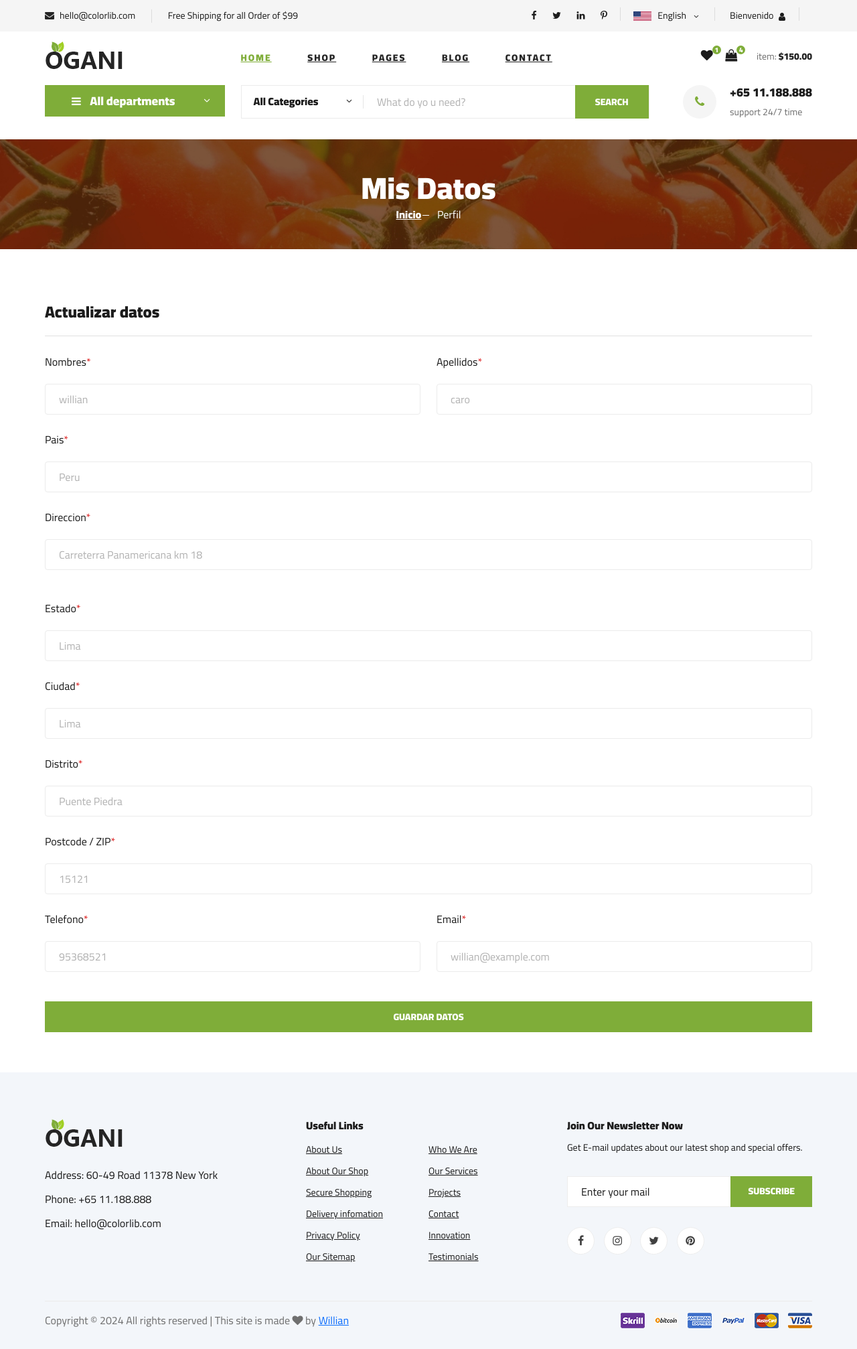
After one commit to BanditoCL/shop, a PHP site: page /profile.php in a window 1280 px wide. The commit adds this page. Shown: the whole page at 67% size. Run offline with PHP 8.4, Linux system fonts and the light colour scheme; a user stored in the database is signed in; data comes from the database, SQL or seed files in the repository; some libraries are stand-ins or nearby versions.

Commit message:
antes de stripe

```diff
--- a/header.php
+++ b/header.php
@@ -110,7 +110,7 @@
                   <span class="fa fa-user"></span>
                   <ul>
                     <!-- los datos de compras y cuenta podrian ser modales  -->
-                    <li><a href="#" data-toggle="modal" data-target="#">Mi Cuenta</a></li>
+                    <li><a href="profile.php">Mi Cuenta</a></li>
                     <li><a href="#" data-toggle="modal" data-target="#">Mis Compras</a></li>
                     <li><a href="login/salir.php">Salir</a></li>
                   </ul>
--- a/login/register.php
+++ b/login/register.php
@@ -69,20 +69,20 @@ if ($_SERVER['REQUEST_METHOD'] === 'POST') {
                 <article class="card-body">
                     <form action="login/register.php" method="post">
                         <div class="form-group">
-                            <input class="form-control" placeholder="Nombres" type="text" name="nombres">
+                            <input class="form-control" placeholder="Nombres" type="text" name="nombres" required>
                         </div>
                         <div class="form-group">
-                            <input class="form-control" placeholder="Apellidos" type="text" name="apellidos">
+                            <input class="form-control" placeholder="Apellidos" type="text" name="apellidos" required>
                         </div>
                         <div class="form-group">
-                            <input class="form-control" placeholder="Email" type="email" name="email">
+                            <input class="form-control" placeholder="Email" type="email" name="email" required>
                         </div>
                         <div class="form-group position-relative">
-                            <input class="form-control" id="pass" placeholder="Contraseña" type="password" name="pass">
+                            <input class="form-control" id="pass" placeholder="Contraseña" type="password" name="pass" required>
                             <span toggle="#pass" class="fa fa-fw fa-eye field-icon toggle-password"></span>
                         </div>
                         <div class="form-group position-relative">
-                            <input class="form-control" id="r_pass" placeholder="Repetir Contraseña" type="password" name="r_pass">
+                            <input class="form-control" id="r_pass" placeholder="Repetir Contraseña" type="password" name="r_pass" required>
                             <span toggle="#r_pass" class="fa fa-fw fa-eye field-icon toggle-password"></span>
                         </div>
                         <div class="row">
--- /dev/null
+++ b/profile.php
@@ -0,0 +1,179 @@
+<?php
+session_start();
+include 'conexion.php';
+
+// Verificar si hay un usuario logueado
+if (!isset($_SESSION['id_cliente'])) {
+    header('Location: index.php'); // Redirige si no está logueado
+    exit();
+}
+$id_cliente = $_SESSION['id_cliente'];
+
+if ($_SERVER['REQUEST_METHOD'] === 'POST') {
+
+    // Recibir los datos del formulario
+    $nombres = $_POST['nombres'];
+    $apellidos = $_POST['apellidos'];
+    $pais = $_POST['pais'];
+    $direccion = $_POST['direccion'];
+    $ciudad = $_POST['ciudad'];
+    $estado = $_POST['estado'];
+    $distrito = $_POST['distrito'];
+    $postal = $_POST['postal'];
+    $telefono = $_POST['telefono'];
+    $email = $_POST['email'];
+
+    $update_consult = "UPDATE clientes SET nombres = '$nombres', apellidos = '$apellidos', pais = '$pais', direccion = '$direccion', ciudad = '$ciudad', estado = '$estado', distrito = '$distrito', postal = '$postal', telefono = '$telefono', email = '$email' WHERE id_cliente = '$id_cliente'";
+
+    if (!mysqli_query($conectar, $update_consult)) {
+        echo "Error al insertar en la tabla 'clientes': " . mysqli_error($conectar);
+        exit();
+    }
+
+    // Mostrar mensaje de éxito y luego redirigir
+    echo "<script>
+        alert('Actualizado :3');
+        setTimeout(function() {
+            window.location.href = 'index.php';
+        }, 2000); // Redirige después de 2 segundos
+    </script>";
+    exit(); // Asegurarse de que no continúe ejecutando el script después de la redirección
+}
+?>
+<!DOCTYPE html>
+<html lang="zxx">
+
+<head>
+    <meta charset="UTF-8">
+    <meta name="description" content="Ogani Template">
+    <meta name="keywords" content="Ogani, unica, creative, html">
+    <meta name="viewport" content="width=device-width, initial-scale=1.0">
+    <meta http-equiv="X-UA-Compatible" content="ie=edge">
+    <title>Ogani | Template</title>
+
+    <!-- Google Font -->
+    <link href="https://fonts.googleapis.com/css2?family=Cairo:wght@200;300;400;600;900&display=swap" rel="stylesheet">
+
+    <!-- Css Styles -->
+    <link rel="stylesheet" href="css/bootstrap.min.css" type="text/css">
+    <link rel="stylesheet" href="css/font-awesome.min.css" type="text/css">
+    <link rel="stylesheet" href="css/elegant-icons.css" type="text/css">
+    <link rel="stylesheet" href="css/nice-select.css" type="text/css">
+    <link rel="stylesheet" href="css/jquery-ui.min.css" type="text/css">
+    <link rel="stylesheet" href="css/owl.carousel.min.css" type="text/css">
+    <link rel="stylesheet" href="css/slicknav.min.css" type="text/css">
+    <link rel="stylesheet" href="css/style.css" type="text/css">
+</head>
+
+<body>
+
+    <?php include('header.php'); ?>
+
+    <!-- Breadcrumb Section Begin -->
+    <section class="breadcrumb-section set-bg" data-setbg="img/breadcrumb.jpg">
+        <div class="container">
+            <div class="row">
+                <div class="col-lg-12 text-center">
+                    <div class="breadcrumb__text">
+                        <h2>Mis Datos</h2>
+                        <div class="breadcrumb__option">
+                            <a href="./index.html">Inicio</a>
+                            <span>Perfil</span>
+                        </div>
+                    </div>
+                </div>
+            </div>
+        </div>
+    </section>
+    <!-- Breadcrumb Section End -->
+    <?php
+    $consult_cliente = "SELECT * FROM clientes WHERE id_cliente = '$id_cliente'";
+    $result_cliente = mysqli_query($conectar, $consult_cliente);
+    $cliente = mysqli_fetch_assoc($result_cliente);
+    ?>
+    <!-- Checkout Section Begin -->
+    <section class="checkout spad">
+        <div class="container">
+            <div class="checkout__form">
+                <h4>Actualizar datos</h4>
+                <form action="profile.php" method="post">
+                    <div class="row">
+                        <div class="col-lg-6">
+                            <div class="checkout__input">
+                                <p>Nombres<span>*</span></p>
+                                <input type="text" value="<?php echo $cliente['nombres']; ?>" name="nombres">
+                            </div>
+                        </div>
+                        <div class="col-lg-6">
+                            <div class="checkout__input">
+                                <p>Apellidos<span>*</span></p>
+                                <input type="text" value="<?php echo $cliente['apellidos']; ?>" name="apellidos">
+                            </div>
+                        </div>
+                    </div>
+                    <div class="checkout__input">
+                        <p>Pais<span>*</span></p>
+                        <input type="text" value="<?php echo $cliente['pais']; ?>" name="pais">
+                    </div>
+                    <div class="checkout__input">
+                        <p>Direccion<span>*</span></p>
+                        <input type="text" placeholder="Street Address" class="checkout__input__add" value="<?php echo $cliente['direccion']; ?>" name="direccion">
+                    </div>
+                    <div class="checkout__input">
+                        <p>Estado<span>*</span></p>
+                        <input type="text" value="<?php echo $cliente['estado']; ?>" name="estado">
+                    </div>
+                    <div class="checkout__input">
+                        <p>Ciudad<span>*</span></p>
+                        <input type="text" value="<?php echo $cliente['ciudad']; ?>" name="ciudad">
+                    </div>
+                    <div class="checkout__input">
+                        <p>Distrito<span>*</span></p>
+                        <input type="text" value="<?php echo $cliente['distrito']; ?>" name="distrito">
+                    </div>
+                    <div class="checkout__input">
+                        <p>Postcode / ZIP<span>*</span></p>
+                        <input type="text" value="<?php echo $cliente['postal']; ?>" name="postal">
+                    </div>
+                    <div class="row">
+                        <div class="col-lg-6">
+                            <div class="checkout__input">
+                                <p>Telefono<span>*</span></p>
+                                <input type="text" value="<?php echo $cliente['telefono']; ?>" name="telefono">
+                            </div>
+                        </div>
+                        <div class="col-lg-6">
+                            <div class="checkout__input">
+                                <p>Email<span>*</span></p>
+                                <input type="text" value="<?php echo $cliente['email']; ?>" name="email">
+                            </div>
+                        </div>
+                    </div>
+                    <button type="submit" class="site-btn" style="width: 100%; margin-top: 20px;">Guardar Datos</button>
+                </form>
+            </div>
+        </div>
+    </section>
+    <!-- Checkout Section End -->
+
+    <?php include('footer.php'); ?>
+
+    <?php include('cart.php'); ?>
+    <?php include('login/login.php'); ?>
+    <?php include('login/register.php'); ?>
+
+    <!-- Js Plugins -->
+    <script src="js/jquery-3.3.1.min.js"></script>
+    <script src="js/bootstrap.min.js"></script>
+    <script src="js/jquery.nice-select.min.js"></script>
+    <script src="js/jquery-ui.min.js"></script>
+    <script src="js/jquery.slicknav.js"></script>
+    <script src="js/mixitup.min.js"></script>
+    <script src="js/owl.carousel.min.js"></script>
+    <script src="js/main.js"></script>
+    <script src="js/cart.js"></script>
+
+
+</body>
+
+</html>
```
Also changed, not shown: checkout.php (+37 -15 lines).
